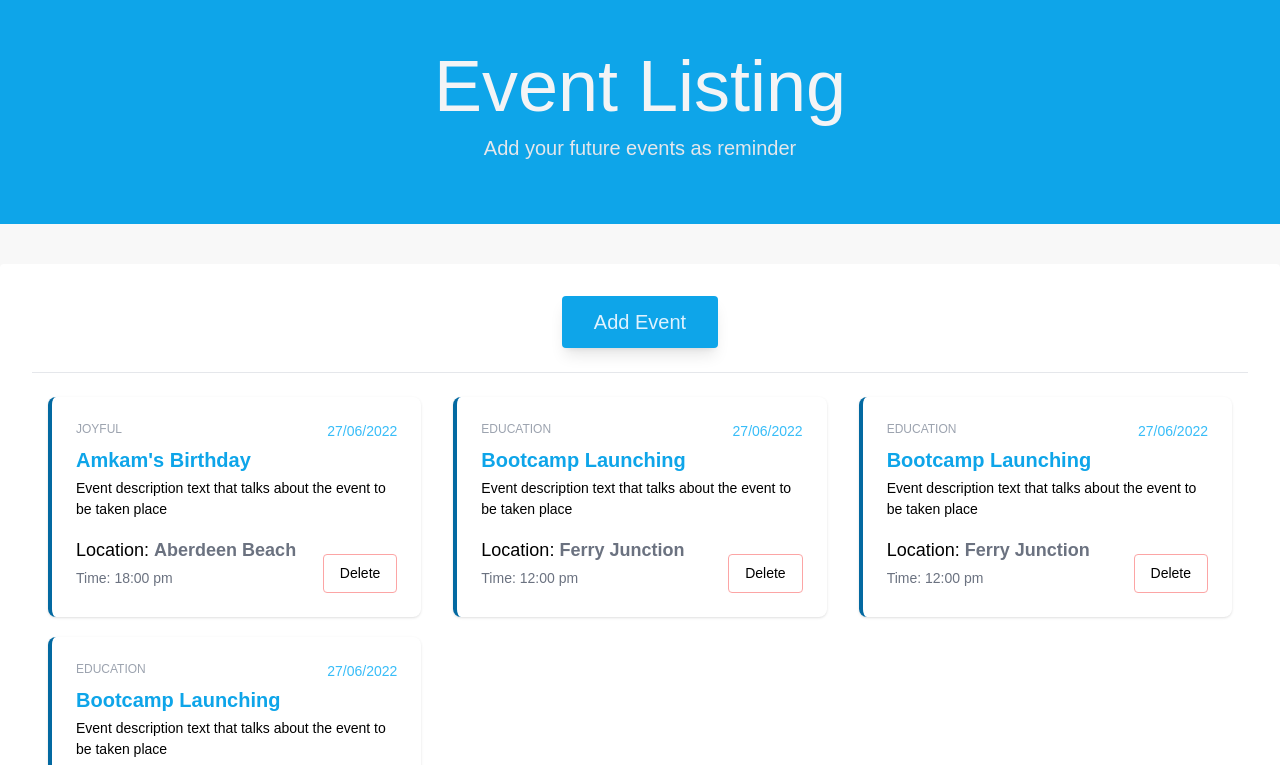
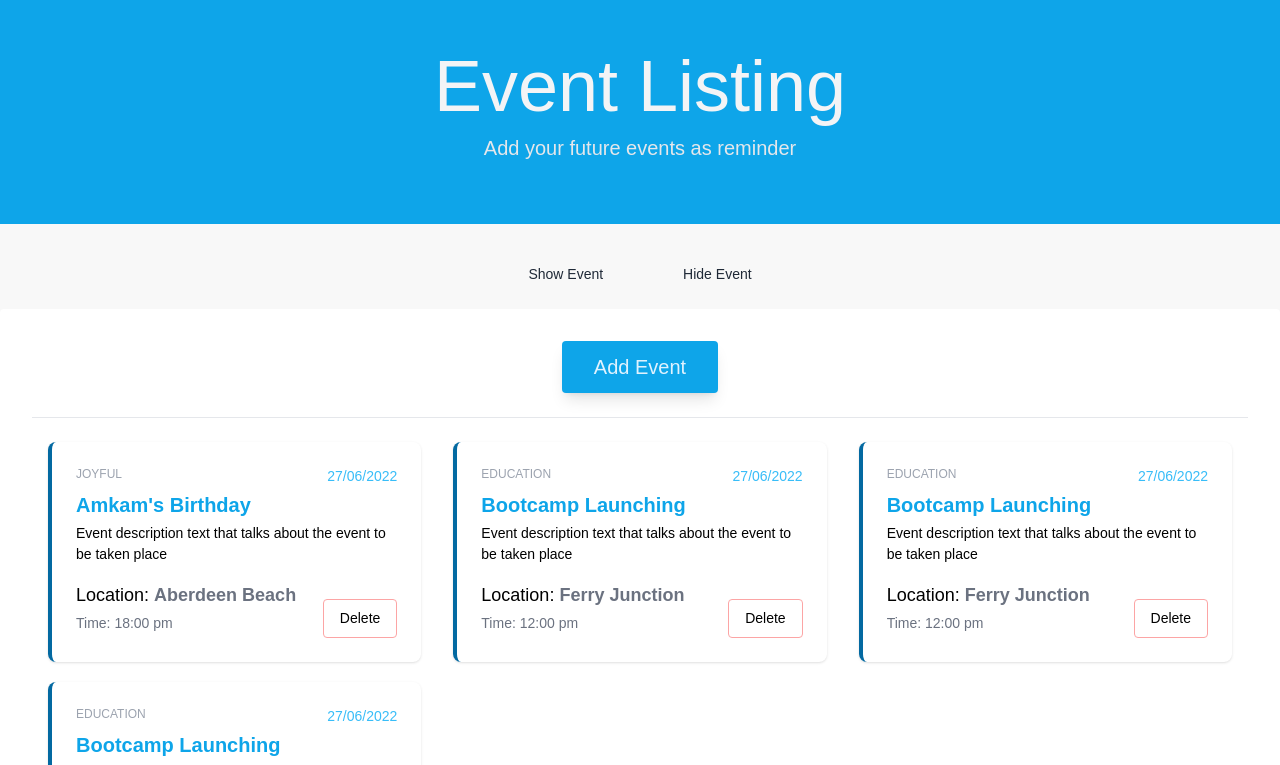
Before and after one commit to AmaduKamara/event-list, a React (Create React App) app: page / in a window 1280 px wide. Shown: the top 765 px of the page. Built offline with nearby package versions, Linux system fonts and the light colour scheme.

Commit message:
Add show and hide event functionalities in App.js

```diff
--- a/src/App.js
+++ b/src/App.js
@@ -57,11 +57,29 @@ function App() {
   return (
     <div>
       <Hero />
-      {events ? (
+      <div className="text-center mt-10">
+        <button
+          type="button"
+          className="text-gray-800 focus:outline-none mx-10"
+          onClick={() => setShowEvent(true)}
+        >
+          Show Event
+        </button>
+        <button
+          type="button"
+          className="text-gray-800 focus:outline-none mx-10"
+          onClick={() => setShowEvent(false)}
+        >
+          Hide Event
+        </button>
+      </div>
+      {showEvent && events ? (
         <EventList events={events} handleDelete={handleDelete} />
       ) : (
-        <div>
-          <h3 className="text-center text-4xl">No Event available</h3>
+        <div className="mt-16">
+          <h3 className="text-center text-4xl text-gray-400">
+            No event available
+          </h3>
         </div>
       )}
     </div>
--- a/src/components/EventList.jsx
+++ b/src/components/EventList.jsx
@@ -3,7 +3,7 @@ import Event from "./Event";
 
 export default function EventList({ events, handleDelete }) {
   return (
-    <div className="container mx-auto bg-white p-8 my-10 shadow-lg rounded">
+    <div className="container mx-auto bg-white p-8 mt-6 mb-16 shadow-lg rounded">
       <div>
         <div className="flex justify-center mb-6">
           <button className="py-3 px-8 bg-sky-500 hover:bg-sky-600 rounded shadow-lg text-sky-100 text-xl">Add Event</button>
```
